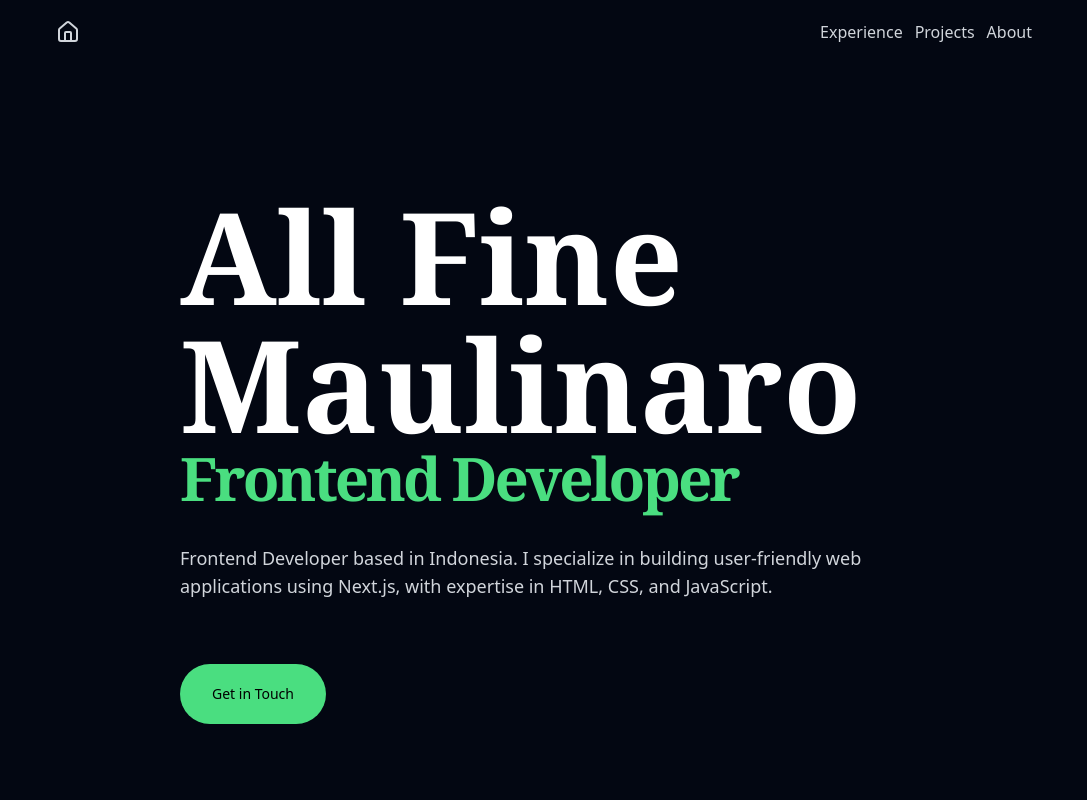
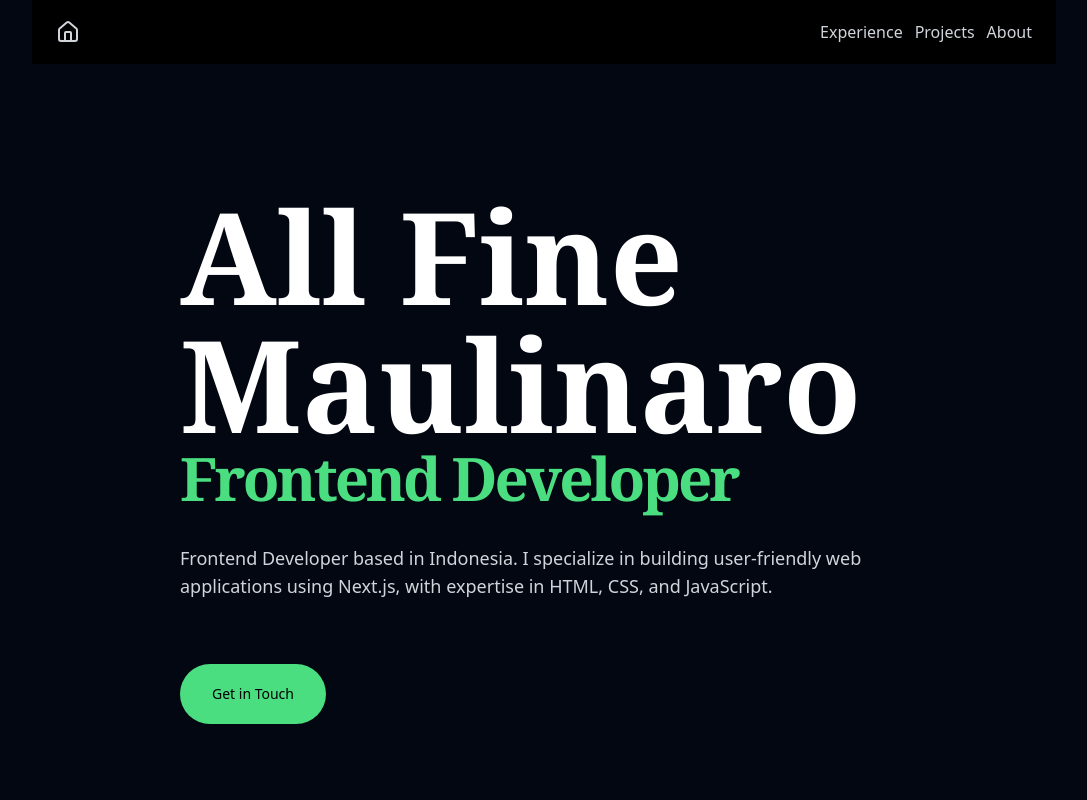
Before and after one commit to Allfin/next-portfolio, a Next.js app: page / in a window 1280 px wide. Shown: the top 800 px of the page, without its empty margins (96-1183 px from the left). Built offline with nearby package versions, Linux system fonts and the light colour scheme.

Commit message:
style(header): add background color

```diff
--- a/components/Header.tsx
+++ b/components/Header.tsx
@@ -12,7 +12,7 @@ import { siteConfig } from "@/config";
 
 const Header = () => {
   return (
-    <header className="max-w-5xl mx-auto px-6 py-5 flex justify-between sticky top-0 transition-all duration-300 z-50">
+    <header className="max-w-5xl mx-auto px-6 py-5 flex justify-between sticky top-0 transition-all duration-300 z-50 bg-black">
       <h1>
         <HomeIcon />
       </h1>
```
